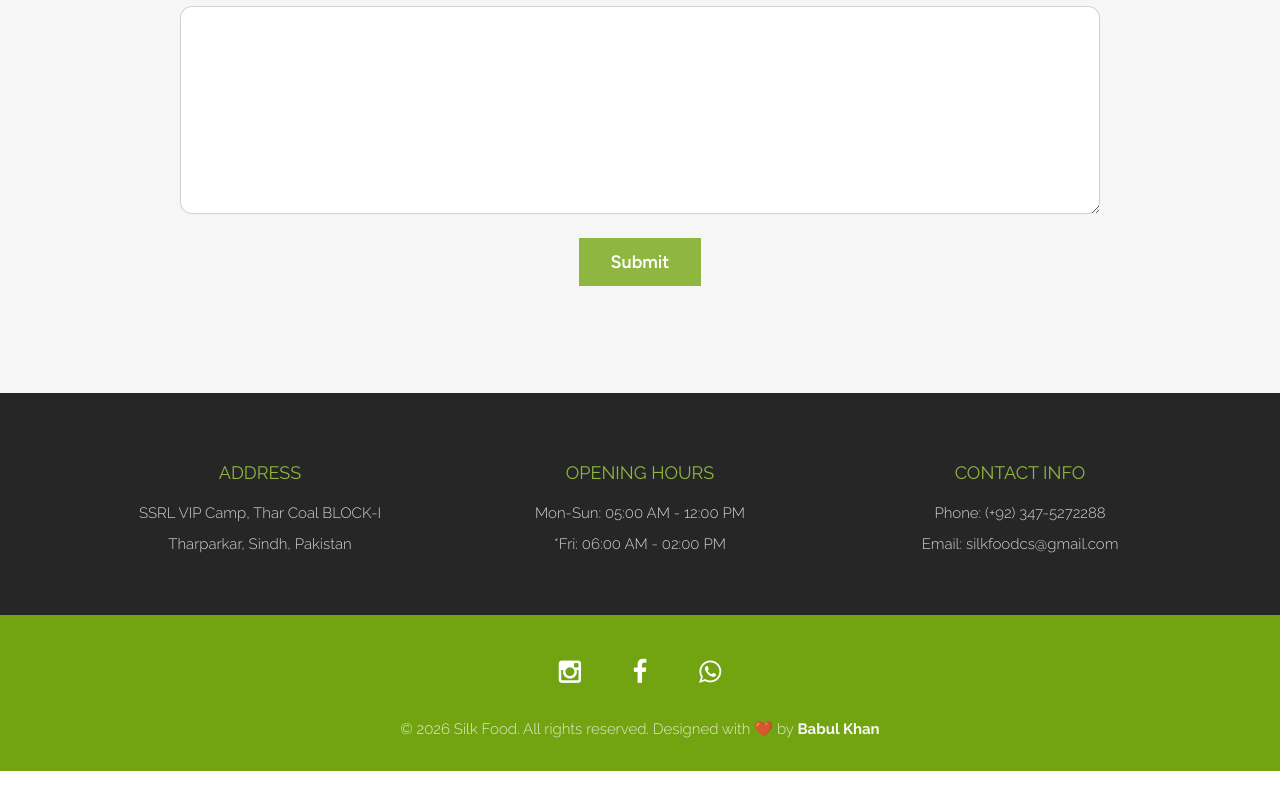
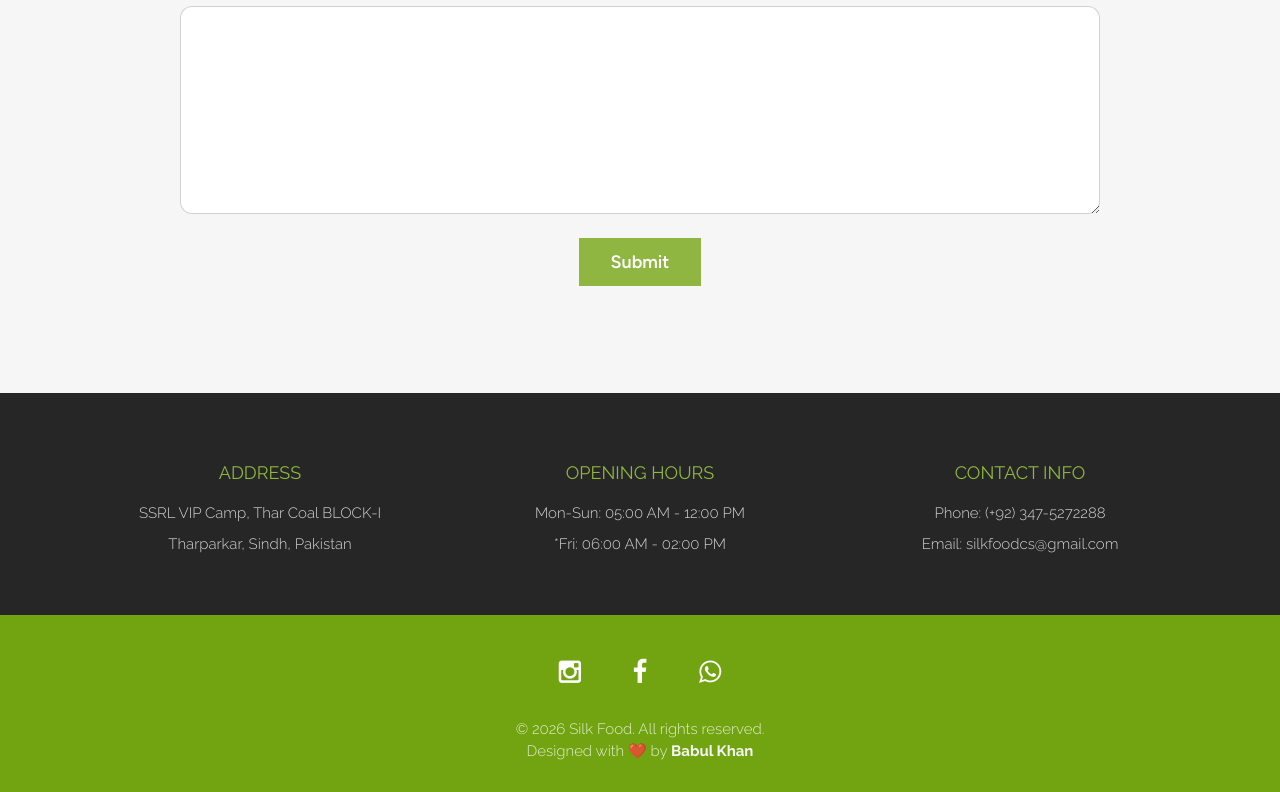
Before and after one commit to khanbabul/silkfood, a plain HTML site: page index.html in a window 1280 px wide. Shown: the part 7143-7935 px from the top of the page. Before the commit the page ends 7914 px from the top, so only its background shows below. Drawn offline with nearby package versions, Linux system fonts and the light colour scheme.

Commit message:
Update footer paragraph formatting

```diff
--- a/index.html
+++ b/index.html
@@ -527,7 +527,7 @@
           <li><a href="https://wa.me/923483295716" target="_blank"><i class="fa fa-whatsapp"></i></a></li>
         </ul>
       </div>
-      <p>&copy; 2026 Silk Food. All rights reserved. Designed with ❤️ by <a href="http://devbabul.vercel.app/" rel="nofollow" target="_blank" id="developer"><b>Babul Khan</b></a></p>
+      <p>&copy; 2026 Silk Food. All rights reserved. <br> Designed with ❤️ by <a href="http://devbabul.vercel.app/" rel="nofollow" target="_blank" id="developer"><b>Babul Khan</b></a></p>
     </div>
   </div>
 </div>
```
